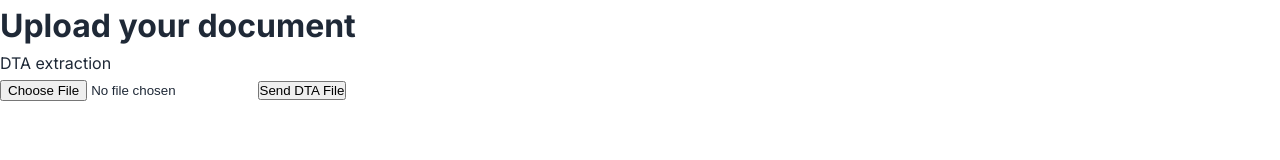
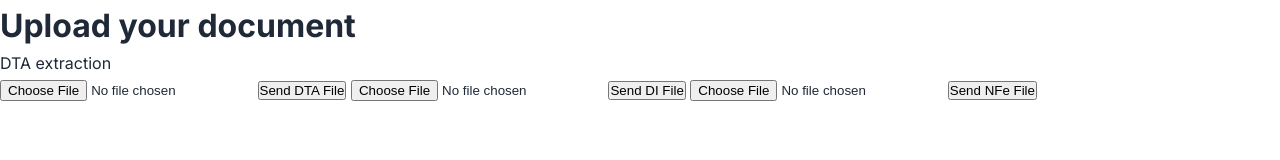
Before and after one commit to fecarneiro/ocr, a website: page public/index.html in a window 1280 px wide. Drawn offline with Linux system fonts and the light colour scheme.

Commit message:
fix: update file input handling for multiple document uploads

```diff
--- a/public/index.html
+++ b/public/index.html
@@ -68,16 +68,22 @@
 
       <input type="file" name="dta" id="dta" required />
       <button onclick="uploadFile('dta')">Send DTA File</button>
+
+      <input type="file" name="di" id="di" required />
+      <button onclick="uploadFile('di')">Send DI File</button>
+
+      <input type="file" name="nfe" id="nfe" required />
+      <button onclick="uploadFile('nfe')">Send NFe File</button>
+
       <div id="result"></div>
-
       <script>
         async function uploadFile(inputID) {
           try {
-            const dtaInput = document.getElementById(inputID);
-            const dtaFile = dtaInput.files[0];
+            const docInput = document.getElementById(inputID);
+            const dtaFile = docInput.files[0];
 
             const formData = new FormData();
-            formData.append('dta', dtaFile);
+            formData.append(inputID, dtaFile);
 
             const response = await fetch(`/api/upload/${inputID}`, {
               method: 'POST',
@@ -94,13 +100,17 @@
             }
 
             // resultDiv.textContent = JSON.stringify(result.data, null, 2);
-            for (key in Object.entries(result.data)) {
-              console.log(`${key} - ${value}`);
+            // for ([key, value] of Object.entries(result.data)) {
+            //   resultDiv.innerHTML = `<pre>${key}: ${value}</pre>`;
+            // }
+
+            for ([key, value] of Object.entries(result.data)) {
+              resultDiv.innerHTML += `<pre>${key}: ${value}</pre>`;
             }
 
-            resultDiv.innerHTML = `
-            <pre>${JSON.stringify(result.data, null, 2)}</pre>;
-            `;
+            // resultDiv.innerHTML = `
+            // <pre>${JSON.stringify(result.data, null, 2)}</pre>;
+            // `;
           } catch (error) {
             console.error('Error sending DTA', error);
           }
--- a/src/config/env.ts
+++ b/src/config/env.ts
@@ -12,6 +12,6 @@ interface Config {
 export const config: Config = {
   port: Number(process.env.PORT) || 3000,
   nodeEnv: String(process.env.NODE_ENV) || 'developer',
-  openaiKey: String(process.env.OPENAI_KEY),
+  openaiKey: String(process.env.OPENAI_API_KEY),
   aiModel: String(process.env.AI_MODEL) || 'gpt-4o-mini',
 };
```
